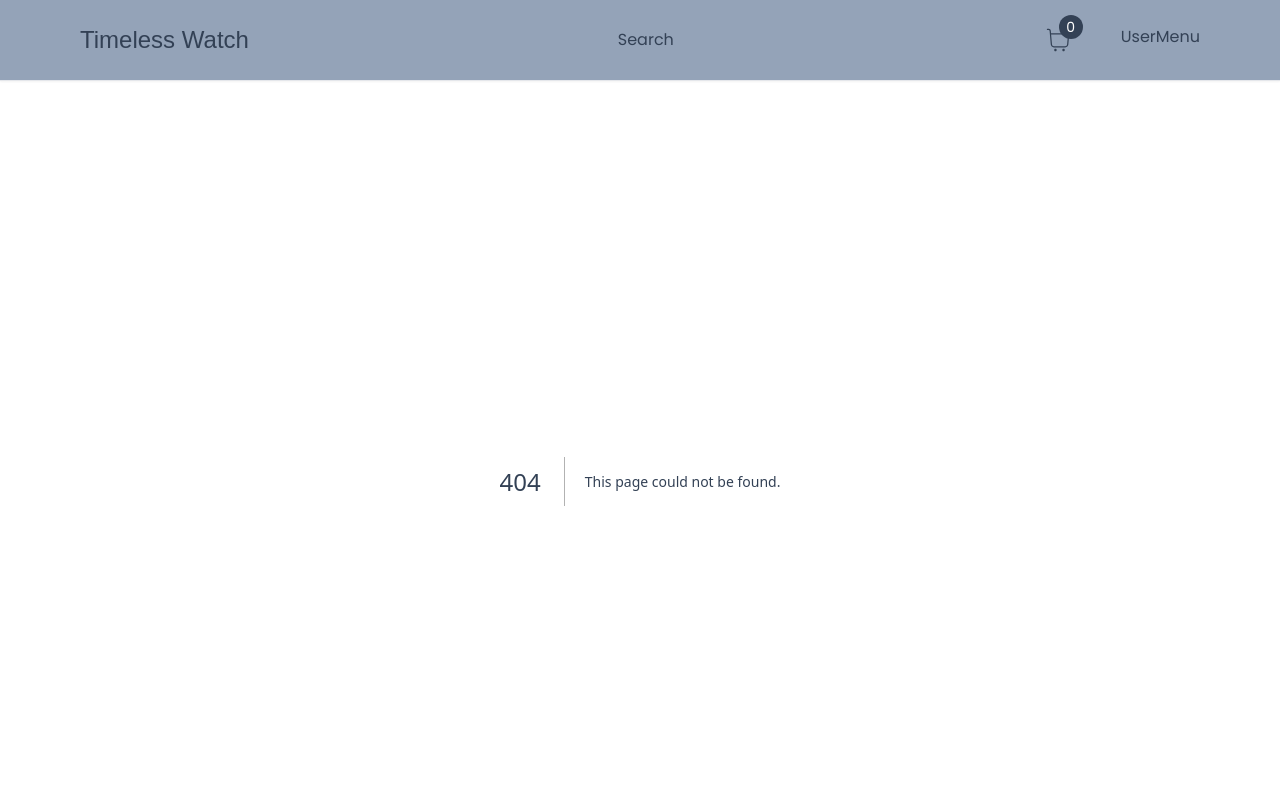
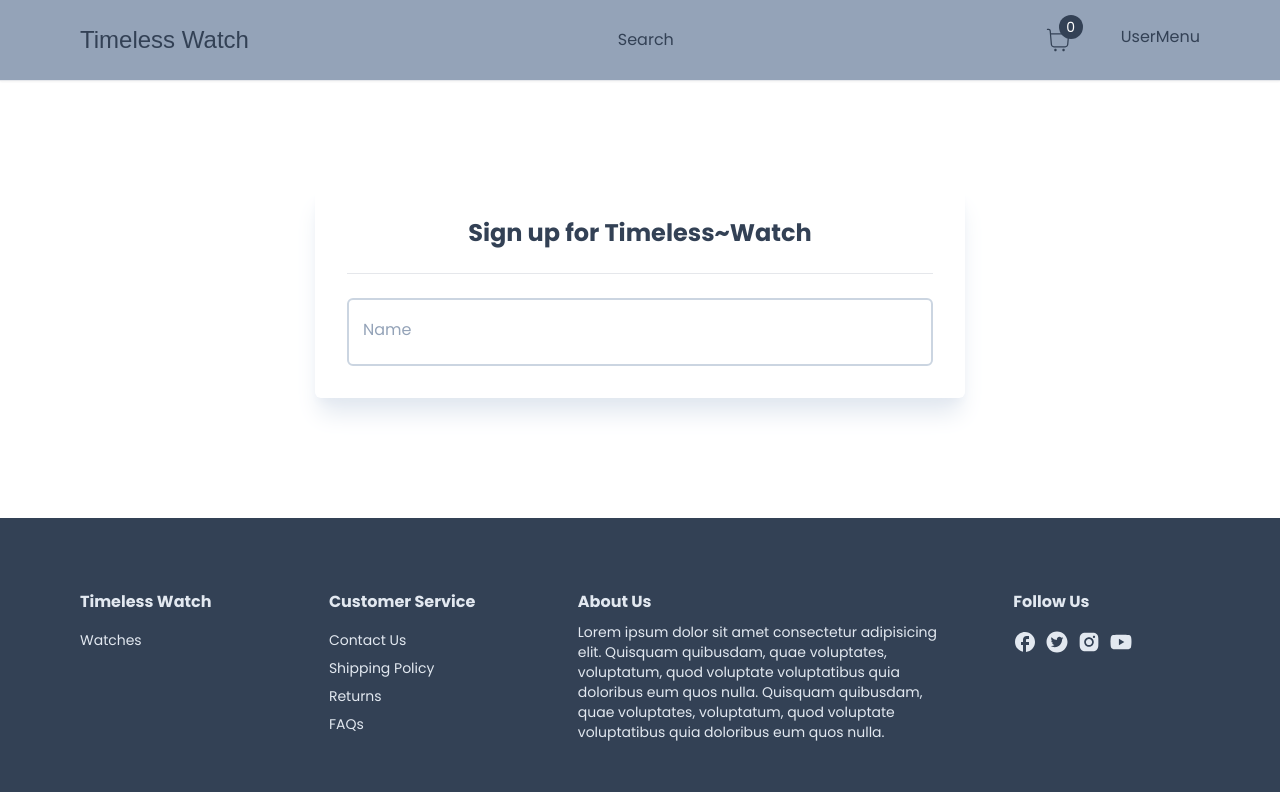
Before and after one commit to Apdo-25/TimelessWatch, a Next.js app: page /register in a window 1280 px wide. Before the commit this address had no page. Shown: the top 792 px of the page. Built offline with nearby package versions, Linux system fonts and the light colour scheme; a web font is replaced by a local one.

Commit message:
register page and form

```diff
--- /dev/null
+++ b/app/components/FormWrap.tsx
@@ -0,0 +1,34 @@
+const FormWrap = ({ children }: { children: React.ReactNode }) => {
+  return (
+    <div
+      className="
+      min-h-fit
+      h-full
+      flex
+      items-center
+      justify-center
+      pb-12
+      pt-24
+      "
+    >
+      <div
+        className="
+        max-w-[650px]
+        w-full flex
+        flex-col
+        gap-6
+        items-center
+        shadow-xl
+        shadow-slate-200
+        rounded-md
+        p-4
+        md:p-8
+        "
+      >
+        {children}
+      </div>
+    </div>
+  );
+};
+
+export default FormWrap;
--- /dev/null
+++ b/app/components/inputs/Input.tsx
@@ -0,0 +1,77 @@
+"use client";
+
+import { FieldErrors, FieldValues, UseFormRegister } from "react-hook-form";
+
+interface InputProps {
+  id: string;
+  label: string;
+  type?: string;
+  disabled?: boolean;
+  required?: boolean;
+  register: UseFormRegister<FieldValues>;
+  errors: FieldErrors;
+}
+
+const Input: React.FC<InputProps> = ({
+  id,
+  label,
+  type = "text",
+  disabled,
+  register,
+  required,
+  errors,
+}) => {
+  return (
+    <div className="w-full relative">
+      <input
+        autoComplete="off"
+        id={id}
+        disabled={disabled}
+        {...register("id", { required })}
+        placeholder=""
+        type={type}
+        className={`
+          peer
+          w-full
+          p-4
+          pt-6
+          outline-none
+          bg-white
+          font-light
+          border-2
+          rounded-md
+          transition
+          disabled:opacity-70
+          disabled:cursor-not-allowed
+          pl-4
+          ${errors[id] ? "border-rose-400" : "border-slate-300"}
+          ${errors[id] ? "focus:border-rose-400" : "focus:border-slate-500"}
+        `}
+      />
+      <label
+        htmlFor={id}
+        className={`
+          absolute
+          cursor-text
+          text-md
+          duration-150
+          transform
+          -translate-y-3
+          top-5
+          z-10
+          origin-[0]
+          left-4
+          peer-placeholder-shown:scale-100
+          peer-placeholder-shown:translate-y-0
+          peer-focus:scale-75
+          peer-focus:-translate-y-4
+          ${errors[id] ? "text-rose-500" : "text-slate-400"}
+        `}
+      >
+        {label}
+      </label>
+    </div>
+  );
+};
+
+export default Input;
--- /dev/null
+++ b/app/register/RegisterForm.tsx
@@ -0,0 +1,38 @@
+"use client";
+
+import { useState } from "react";
+import Heading from "../components/Heading";
+import Input from "../components/inputs/Input";
+import { FieldValues, SubmitHandler, useForm } from "react-hook-form";
+
+const RegisterForm = () => {
+  const [isLoading, setIsLoading] = useState(false);
+  const {
+    register,
+    handleSubmit,
+    formState: { errors },
+  } = useForm<FieldValues>({
+    defaultValues: {
+      email: "",
+      password: "",
+    },
+  });
+
+  return (
+    <>
+      <Heading title="Sign up for Timeless~Watch" />
+      <hr className="bg-slate-300 w-full h-px" />
+      <Input
+        id="name"
+        label="Name"
+        type="text"
+        disabled={isLoading}
+        register={register}
+        errors={errors}
+        required
+      />
+    </>
+  );
+};
+
+export default RegisterForm;
--- /dev/null
+++ b/app/register/page.tsx
@@ -0,0 +1,15 @@
+import Container from "../components/Container";
+import FormWrap from "../components/FormWrap";
+import RegisterForm from "./RegisterForm";
+
+const Register = () => {
+  return (
+    <Container>
+      <FormWrap>
+        <RegisterForm />
+      </FormWrap>
+    </Container>
+  );
+};
+
+export default Register;
--- a/package.json
+++ b/package.json
@@ -23,6 +23,7 @@
     "postcss": "8.4.31",
     "react": "18.2.0",
     "react-dom": "18.2.0",
+    "react-hook-form": "^7.48.2",
     "react-hot-toast": "^2.4.1",
     "react-icons": "^4.12.0",
     "tailwindcss": "3.3.5",
```
Also changed, not shown: 1 other file (tests, documents, lock files or other folders).
